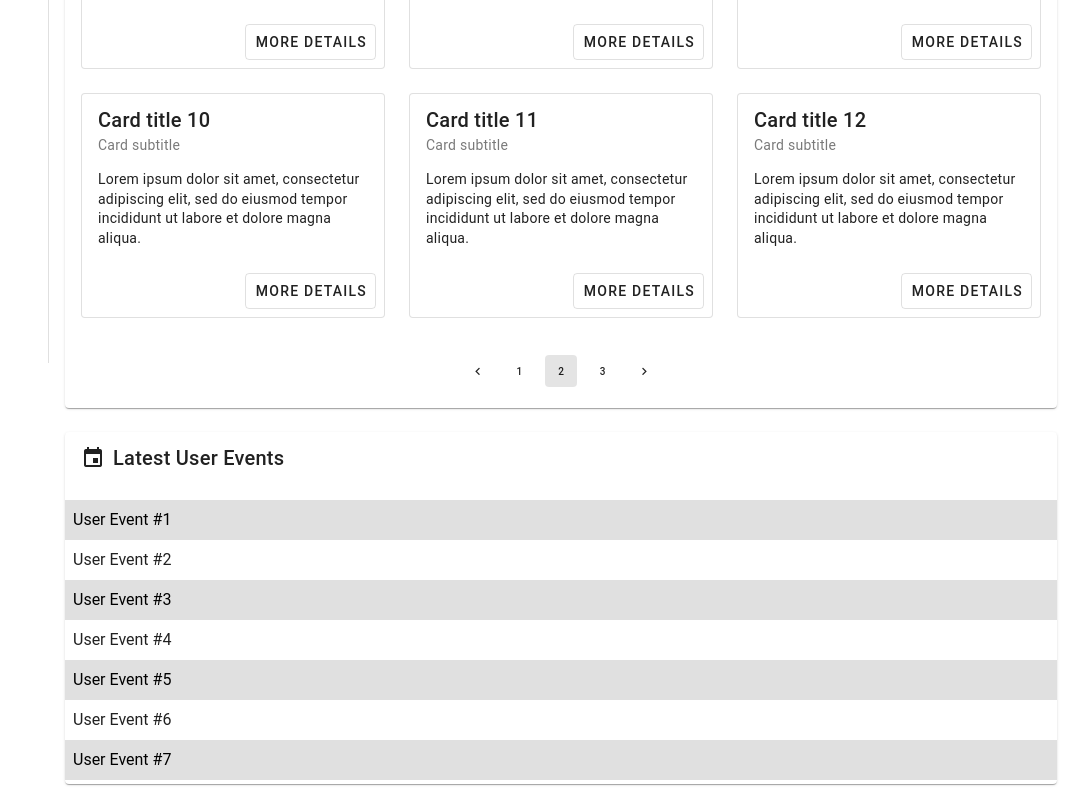
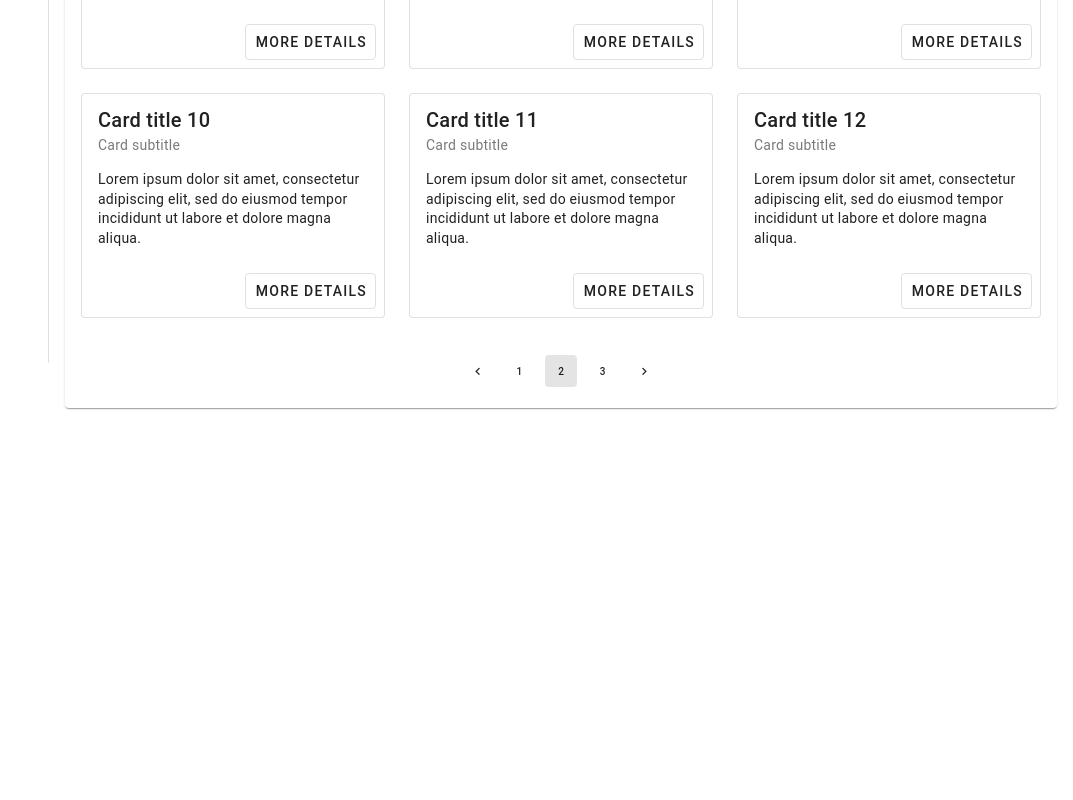
Before and after one commit to johnleider/hands-on-with-blackguard, a Vue app: page /admin/dashboard in a window 1280 px wide. Shown: the part 437-1237 px from the top of the page, without its empty margins (207-1280 px from the left). After the commit the page ends 861 px from the top, so only its background shows below. Built offline with nearby package versions, Linux system fonts and the light colour scheme.

Commit message:
chore(Dashboard): remove infinite-scroll boilerplate

```diff
--- a/src/views/dashboard/Dashboard.vue
+++ b/src/views/dashboard/Dashboard.vue
@@ -45,24 +45,12 @@
           </v-data-iterator>
         </v-card>
       </v-col>
-
-      <v-col cols="12">
-        <v-card title="Latest User Events" prepend-icon="mdi-calendar">
-          <v-infinite-scroll :height="300" :items="events" :onLoad="load">
-            <template v-for="(item, index) in events" :key="item">
-              <div :class="['pa-2', index % 2 === 0 ? 'bg-grey-lighten-2' : '']">
-                User Event #{{ item }}
-              </div>
-            </template>
-          </v-infinite-scroll>
-        </v-card>
-      </v-col>
     </v-row>
   </v-container>
 </template>
 
 <script setup>
-  import { onMounted } from 'vue';
+  import { onMounted } from 'vue'
   import { ref } from 'vue'
 
   const breadcrumbs = ref([
@@ -76,26 +64,8 @@
     }
   ])
   const page = ref(2)
-  const events = ref([])
   const cards = ref(Array.from({ length: 18 }, (k, v) => v + 1))
   const loading = ref(true)
-
-  async function api () {
-    return new Promise(resolve => {
-      setTimeout(() => {
-        resolve(Array.from({ length: 10 }, (k, v) => v + (events.value.at(-1) ?? 0 + 1)))
-      }, 1000)
-    })
-  }
-
-  async function load ({ done }) {
-    // Perform API call
-    const res = await api()
-
-    events.value.push(...res)
-
-    done('ok')
-  }
 
   onMounted(() => {
     setTimeout(() => {
```
